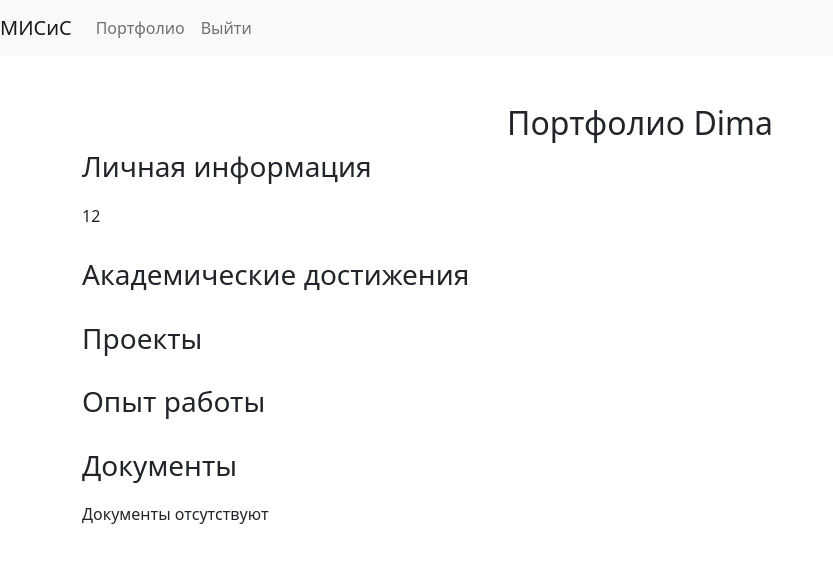
After one commit to dberd/sitePortfolio, a Django app: a page that uses portfolio/templates/portfolio/portfolio_detail.html in a window 1280 px wide. The commit adds this page. Shown: the top 563 px of the page, without its empty margins (0-833 px from the left). Run offline with Django 5.2, Linux system fonts and the light colour scheme; a user stored in the database is signed in; data comes from the database, SQL or seed files in the repository; both versions use the stored data as it was after the commit.

Commit message:
Multiple portfolio can be saved and viewed

```diff
--- a/portfolio/models.py
+++ b/portfolio/models.py
@@ -2,7 +2,7 @@ from django.db import models
 from django.contrib.auth.models import User
 
 class Portfolio(models.Model):
-    user = models.OneToOneField(User, on_delete=models.CASCADE)
+    user = models.ForeignKey(User, on_delete=models.CASCADE)
     bio = models.TextField(blank=True, null=True)
     academic_achievements = models.TextField(blank=True, null=True)
     projects = models.TextField(blank=True, null=True)
@@ -10,4 +10,4 @@ class Portfolio(models.Model):
     documents = models.FileField(upload_to='documents/', blank=True, null=True)
 
     def __str__(self):
-        return self.user.username
+        return f'{self.user.username} Portfolio {self.id}'
--- /dev/null
+++ b/portfolio/templates/portfolio/portfolio_detail.html
@@ -0,0 +1,63 @@
+{% load static %}
+<!DOCTYPE html>
+<html lang="en">
+<head>
+    <meta charset="UTF-8">
+    <meta name="viewport" content="width=device-width, initial-scale=1.0">
+    <link href="https://cdn.jsdelivr.net/npm/bootstrap@5.1.3/dist/css/bootstrap.min.css" rel="stylesheet">
+    <title>Просмотр Портфолио</title>
+    <style>
+        .portfolio-section {
+            margin-bottom: 30px;
+        }
+        .portfolio-section h3 {
+            margin-bottom: 20px;
+        }
+        .portfolio-section p {
+            margin-bottom: 10px;
+        }
+    </style>
+</head>
+<body>
+    <nav class="navbar navbar-expand-lg navbar-light bg-light">
+        <a class="navbar-brand" href="#">МИСиС</a>
+        <div class="collapse navbar-collapse">
+            <ul class="navbar-nav mr-auto">
+                <li class="nav-item">
+                    <a class="nav-link" href="{% url 'portfolio' %}">Портфолио</a>
+                </li>
+                <li class="nav-item">
+                    <a class="nav-link" href="{% url 'logout' %}">Выйти</a>
+                </li>
+            </ul>
+        </div>
+    </nav>
+    <div class="container mt-5">
+        <h2 class="text-center">Портфолио {{ portfolio.user.username }}</h2>
+        <div class="portfolio-section">
+            <h3>Личная информация</h3>
+            <p>{{ portfolio.bio }}</p>
+        </div>
+        <div class="portfolio-section">
+            <h3>Академические достижения</h3>
+            <p>{{ portfolio.academic_achievements }}</p>
+        </div>
+        <div class="portfolio-section">
+            <h3>Проекты</h3>
+            <p>{{ portfolio.projects }}</p>
+        </div>
+        <div class="portfolio-section">
+            <h3>Опыт работы</h3>
+            <p>{{ portfolio.work_experience }}</p>
+        </div>
+        <div class="portfolio-section">
+            <h3>Документы</h3>
+            {% if portfolio.documents %}
+                <p><a href="{{ portfolio.documents.url }}" target="_blank">Скачать документ</a></p>
+            {% else %}
+                <p>Документы отсутствуют</p>
+            {% endif %}
+        </div>
+    </div>
+</body>
+</html>
--- a/portfolio/urls.py
+++ b/portfolio/urls.py
@@ -6,5 +6,6 @@ urlpatterns = [
     path('', views.index, name='index'),
     path('login/', views.login_view, name='login'),
     path('portfolio/', views.portfolio_view, name='portfolio'),
+    path('portfolio/<str:username>/<int:portfolio_id>/', views.portfolio_detail_view, name='portfolio_detail'),
     path('logout/', LogoutView.as_view(next_page='index'), name='logout'),
 ]
--- a/portfolio/views.py
+++ b/portfolio/views.py
@@ -1,6 +1,7 @@
-from django.shortcuts import render, redirect
+from django.shortcuts import render, redirect, get_object_or_404
 from django.contrib.auth import authenticate, login
 from django.contrib.auth.decorators import login_required
+from django.contrib.auth.models import User
 from .forms import LoginForm, PortfolioForm
 from .models import Portfolio
 
@@ -26,12 +27,20 @@ def index(request):
 
 @login_required
 def portfolio_view(request):
-    portfolio, created = Portfolio.objects.get_or_create(user=request.user)
     if request.method == 'POST':
-        form = PortfolioForm(request.POST, request.FILES, instance=portfolio)
+        form = PortfolioForm(request.POST, request.FILES)
         if form.is_valid():
-            form.save()
+            portfolio = form.save(commit=False)
+            portfolio.user = request.user
+            portfolio.save()
             return redirect('portfolio')
     else:
-        form = PortfolioForm(instance=portfolio)
-    return render(request, 'portfolio/portfolio.html', {'form': form})
+        form = PortfolioForm()
+    portfolios = Portfolio.objects.filter(user=request.user)
+    return render(request, 'portfolio/portfolio.html', {'form': form, 'portfolios': portfolios})
+
+@login_required
+def portfolio_detail_view(request, username, portfolio_id):
+    user = get_object_or_404(User, username=username)
+    portfolio = get_object_or_404(Portfolio, user=user, id=portfolio_id)
+    return render(request, 'portfolio/portfolio_detail.html', {'portfolio': portfolio})
```
Also changed, not shown: portfolio/templates/portfolio/portfolio.html (+12 -0 lines), portfolio/templates/portfolio/profile.html (added, +37 -0 lines), db.sqlite3, portfolio/migrations/0002_alter_portfolio_user.py (added).
